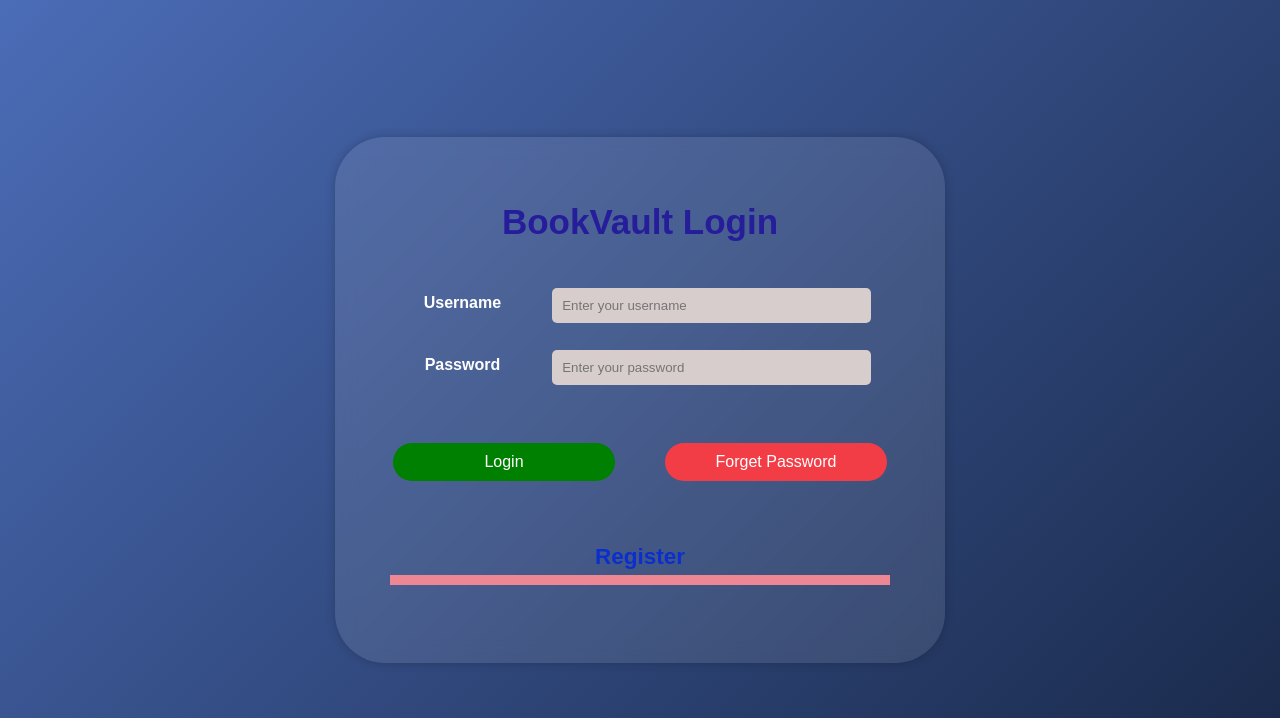
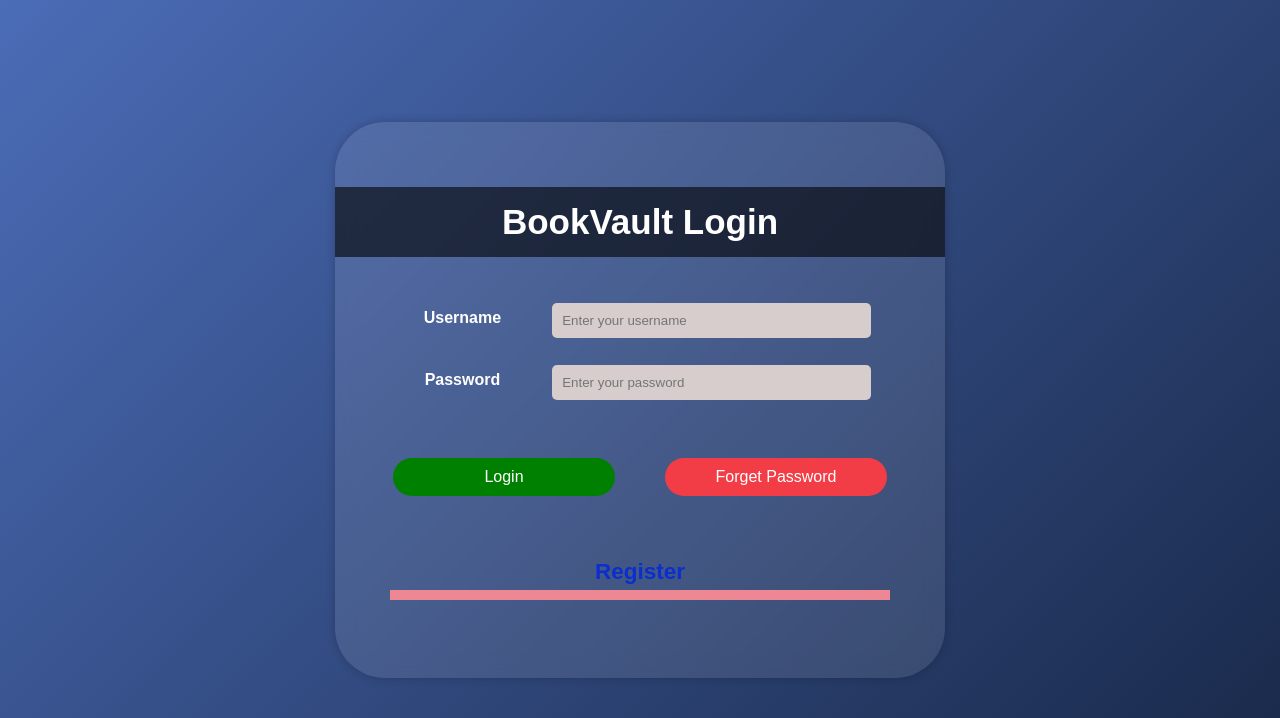
Before and after one commit to jubayerAhmd/BookVault-Web-Application, a PHP site: page /Login.php in a window 1280 px wide. Shown: the top 718 px of the page. Run offline with PHP 8.4, Linux system fonts and the light colour scheme.

Commit message:
Update LoginStyle.css

```diff
--- a/CSS/LoginStyle.css
+++ b/CSS/LoginStyle.css
@@ -26,9 +26,15 @@ body {
 /* Header Styling */
 .header h2 {
     margin-top: 10px;
+    margin-left: -55px;
     font-size: 35px;
-    color: #261d9b;
-    animation: slideDown 0.5s ease-in-out; /* Slide down animation */
+    color: white;
+    font-weight: bold;
+    padding: 15px;
+    text-align: center;
+    background: rgba(0, 0, 0, 0.6);
+    width: 580px;
+    animation: slideDown 1s ease-in-out; /* Slide down animation */
 }
 
 /* Form Styling */
```
